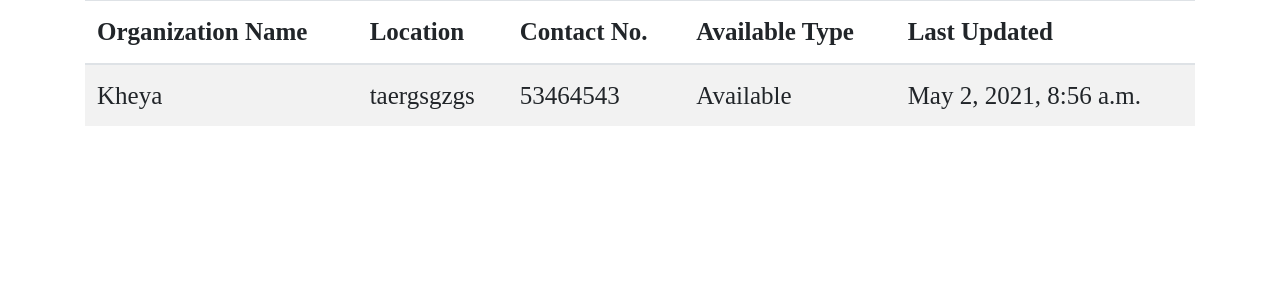
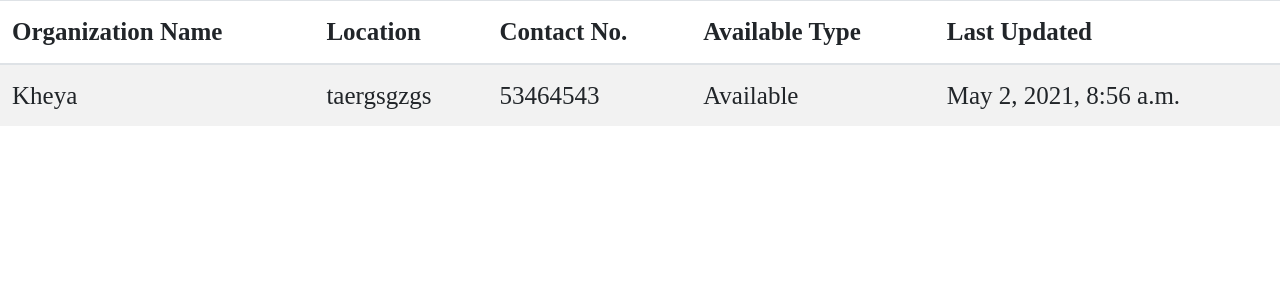
Before and after one commit to imarnab10/Kheya, a Django app: page /bed/ in a window 1280 px wide. Shown: the part 100-400 px from the top of the page. Run offline with Django 3.2, Linux system fonts and the light colour scheme; data comes from the database, SQL or seed files in the repository.

Commit message:
container remove

```diff
--- a/Home/templates/beds.html
+++ b/Home/templates/beds.html
@@ -33,7 +33,7 @@
         </a>
     </nav>
 
-    <div class="container">
+    <div>
       <table class="table table-striped">
       <thead>
         <tr>
```
